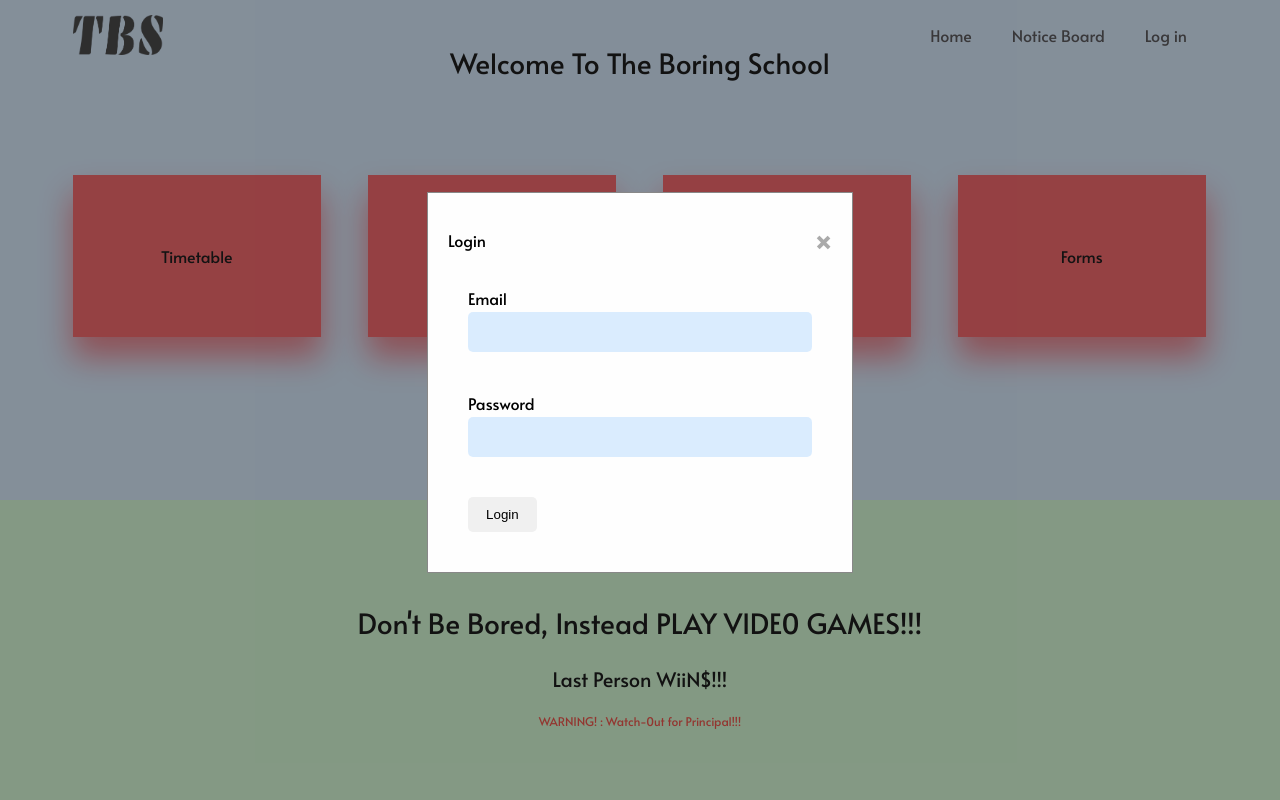
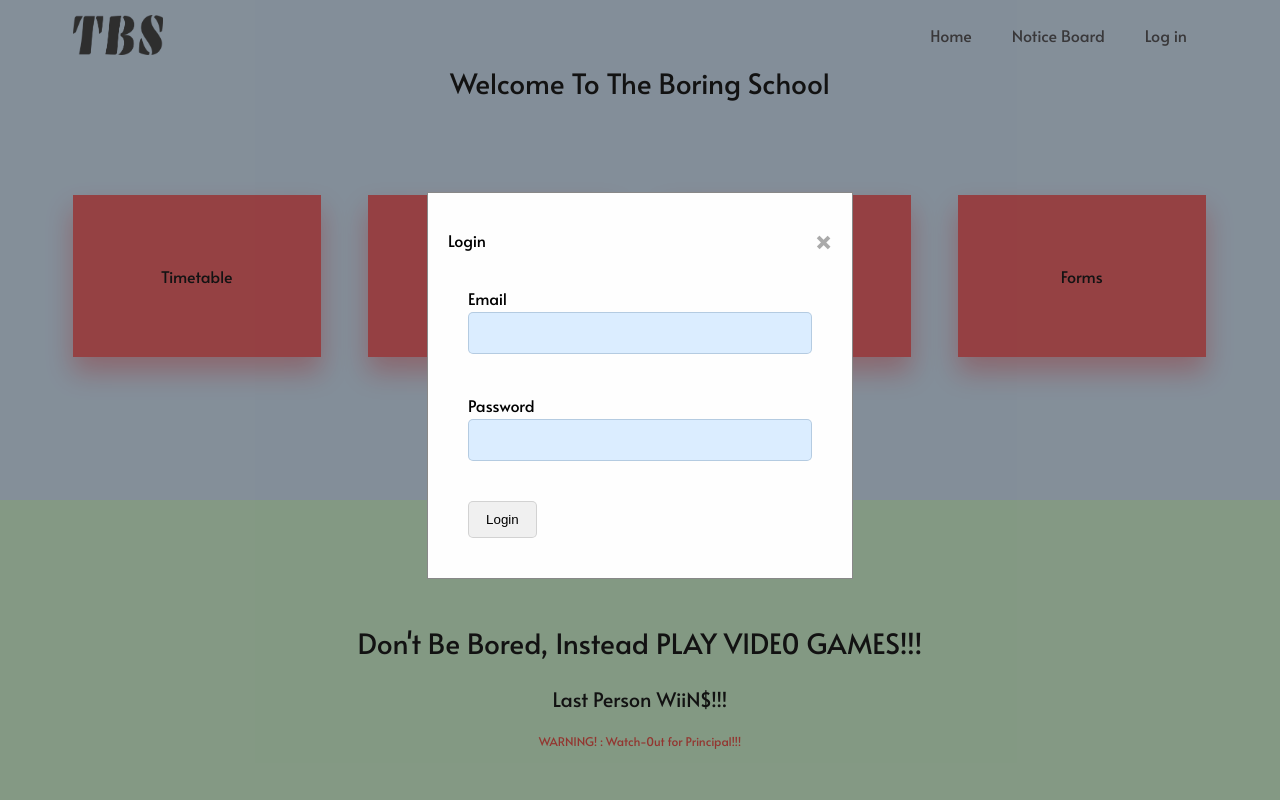
Before and after one commit to rootkill-g/the-boring-school, a plain HTML site: page index.html in a window 1280 px wide. Both pictures are taken after a click on the link "Log in". Shown: the top 800 px of the page. Drawn offline with Linux system fonts and the light colour scheme.

Commit message:
edited README.md, cards/forms.html, and style/stylesheet.css

```diff
--- a/style/stylesheet.css
+++ b/style/stylesheet.css
@@ -22,13 +22,13 @@ header {
   height: 70px;
   background-color: transparent;
   top: 0;
-  transition: background-color 0.3s linear;
+  transition: background-color 0.25s linear;
   position: fixed;
   width: 100%;
   z-index: 999;
 }
 .scroll {
-  background-color: rgb(153, 187, 255);
+  background-color: rgb(194, 220, 245);
 }
 
 .psuedo {
@@ -72,7 +72,7 @@ header {
 }
 
 .heading {
-  padding-top: 20px;
+  padding-top: 40px;
   padding-bottom: 40px;
   color: #1f1f1f;
 }
@@ -84,7 +84,7 @@ header {
   top: 0;
   width: 100%; /* Full width */
   height: 100%; /* Full height */
-  overflow: auto; /* Enable scroll if needed */
+  /* overflow: auto;  Enable scroll if needed */
   background-color: rgb(0, 0, 0); /* Fallback color */
   background-color: rgba(0, 0, 0, 0.4); /* Black w/ opacity */
 }
@@ -111,7 +111,7 @@ header {
 }
 .modal-content .modal-body .modal-input input {
   height: 30px;
-  border: none;
+  border: 1px solid rgba(154, 180, 205, 0.6);
   outline: none;
   padding: 5px;
   border-radius: 5px;
@@ -121,7 +121,7 @@ header {
 .modal-body button {
   padding: 10px 15px;
   border-radius: 5px;
-  border: none;
+  border: 1px solid rgba(190, 190, 190, 0.6);
   cursor: pointer;
   width: 20%;
   background-color: #f0f0f0;
@@ -179,13 +179,13 @@ header {
   width: 50%;
   padding: 70px 50px;
   background-color: rgba(255, 77, 77, 0.8);
-  box-shadow: 0 20px 30px rgba(255, 11, 11, 0.45);
+  box-shadow: 0 15px 25px rgba(255, 22, 22, 0.3);
 }
 
 .card-icon a:hover {
   background-color: rgba(255, 0, 0, 0.65);
   transform: scale(1.1);
-  box-shadow: 0 12px 35px rgba(255, 11, 11, 0.43);
+  box-shadow: 0 12px 35px rgba(255, 11, 11, 0.3);
 }
 
 .heading h3 {
```
Also changed, not shown: cards/forms.html (+1 -1 lines), 1 other file.
